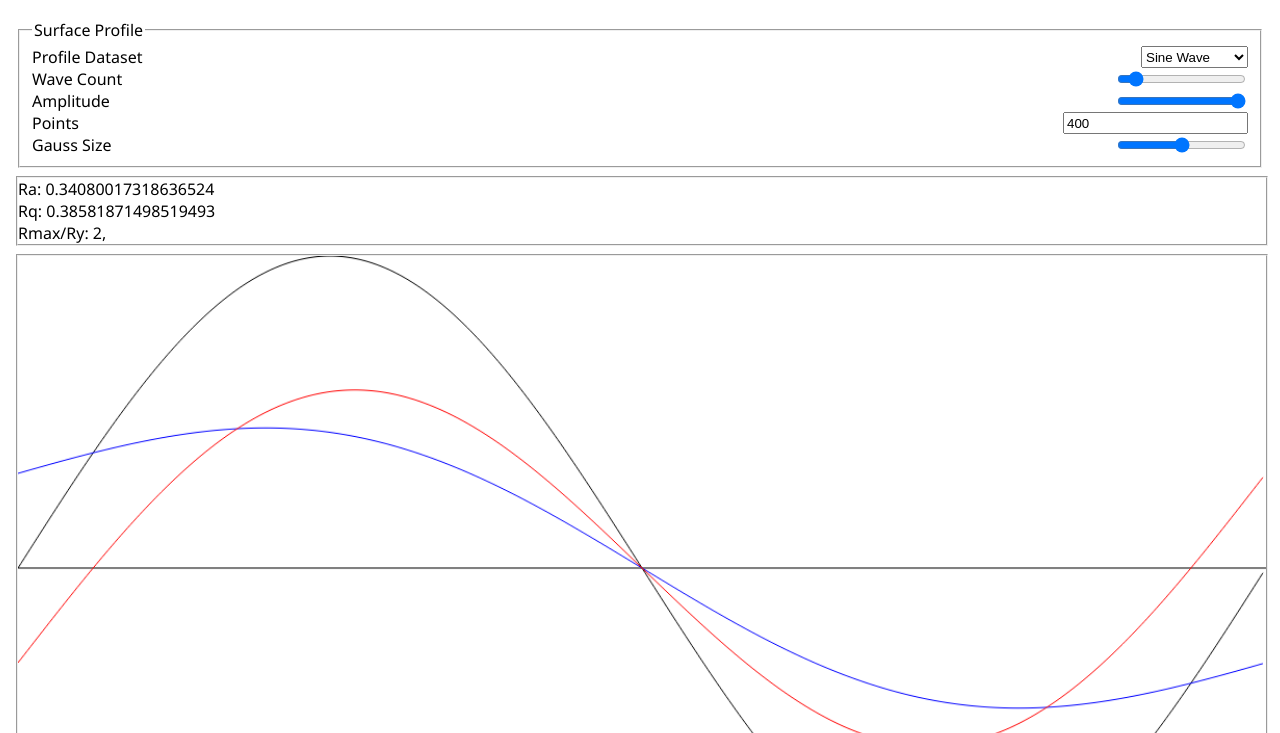
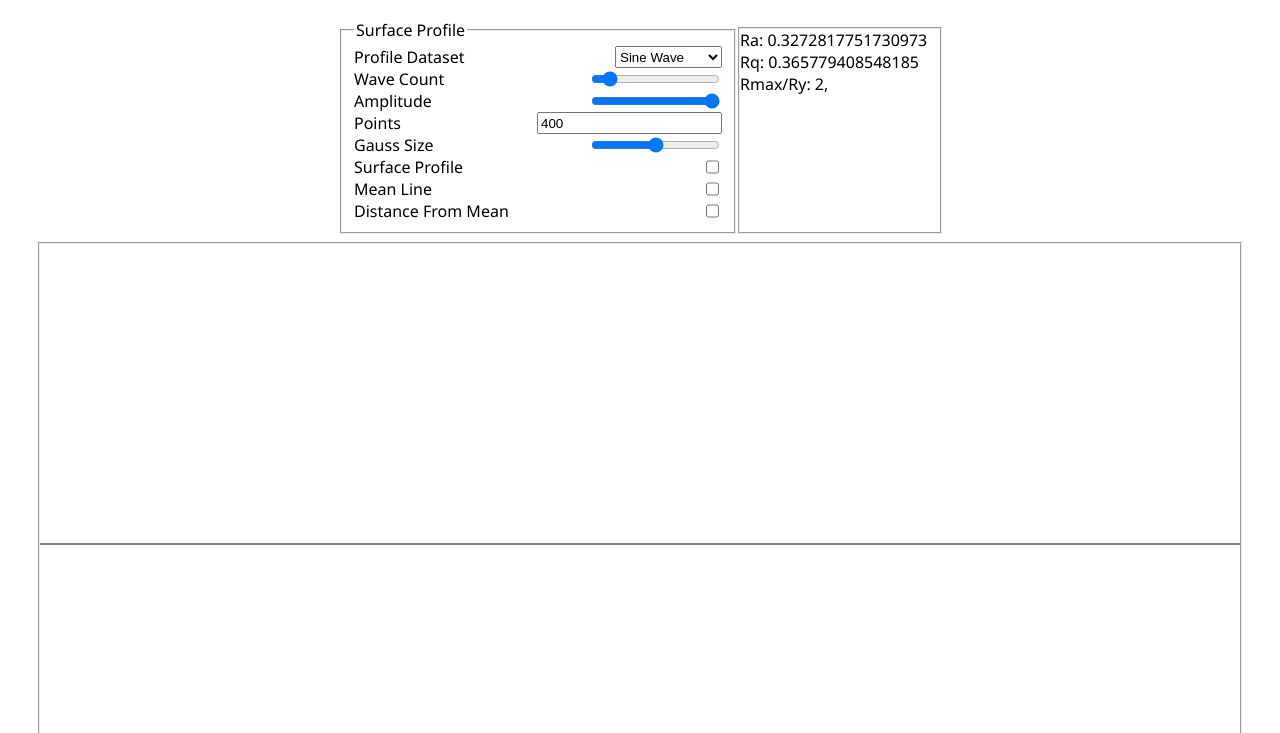
Before and after one commit to RickyOwings/roughness, a website built with Vite: page index.html in a window 1280 px wide. Shown: the part 67-800 px from the top of the page. Built offline with nearby package versions, Linux system fonts and the light colour scheme.

Commit message:
Added checkboxes to toggle graphs

```diff
--- a/index.html
+++ b/index.html
@@ -40,6 +40,21 @@
                     <label for="gaussSize">Gauss Size</label>
                     <input id="gaussSize" type="range" min="0.01" max="2" step="0.01">
                 </div>
+
+                <div>
+                    <label for="surfaceProfile">Surface Profile</label>
+                    <input id="surfaceProfile" type="checkbox">
+                </div>
+
+                <div>
+                    <label for="meanLine">Mean Line</label>
+                    <input id="meanLine" type="checkbox">
+                </div>
+
+                <div>
+                    <label for="distFromMean">Distance From Mean</label>
+                    <input id="distFromMean" type="checkbox">
+                </div>
             </fieldset>
         </form>
         <div id="stats">
--- a/src/index.js
+++ b/src/index.js
@@ -37,6 +37,32 @@ const data = {
         }
         return null;
     },
+
+    get surfaceProfileChk() {
+        const elem = document.getElementById("surfaceProfile");
+        if (elem instanceof HTMLInputElement) {
+            return elem.checked;
+        }
+        return null;
+    },
+
+    get meanLineChk() {
+        const elem = document.getElementById("meanLine");
+        if (elem instanceof HTMLInputElement) {
+            return elem.checked;
+        }
+        return null;
+    },
+
+
+    get distFromMeanChk() {
+        const elem = document.getElementById("distFromMean");
+        if (elem instanceof HTMLInputElement) {
+            return elem.checked;
+        }
+        return null;
+    },
+
 
     waveFns: {
         "sinewave": function() {
@@ -142,11 +168,11 @@ const data = {
             for(let j = 0; j < kernel.length; j++) {
                 let k = j - kernelSize;
                 if (i + k < 0) {
-                    count += kernel[j];
+                    //count += kernel[j];
                     continue;
                 }
                 if (i + k >= profile.length) {
-                    count += kernel[j];
+                    //count += kernel[j];
                     continue;
                 }
                 sum += profile[i + k] * kernel[j];
@@ -224,7 +250,7 @@ function renderGraph(canvas) {
             return iota;
         }
 
-        {
+        if (data.surfaceProfileChk) {
             ctx.beginPath();
             ctx.moveTo(0, mapping(profile[0]));
             for(let i = 0; i < profile.length; i++) {
@@ -235,10 +261,10 @@ function renderGraph(canvas) {
             ctx.closePath();
         }
 
-        ctx.strokeStyle = "blue";
         const gauss = data.gaussianFilter(profile, gaussSize);
 
-        {
+        if (data.meanLineChk) {
+            ctx.strokeStyle = "blue";
             ctx.beginPath();
             ctx.moveTo(0, mapping(gauss[0]));
             for(let i = 0; i < gauss.length; i++) {
@@ -249,9 +275,9 @@ function renderGraph(canvas) {
             ctx.closePath();
         }
 
-        ctx.strokeStyle = "red";
         const rProfile = data.roughnessProfile(profile, gauss);
-        {
+        if (data.distFromMeanChk) {
+            ctx.strokeStyle = "red";
             ctx.beginPath();
             ctx.moveTo(0, mapping(rProfile[0]));
             for(let i = 0; i < rProfile.length; i++) {
--- a/style.css
+++ b/style.css
@@ -13,17 +13,31 @@ header {
     background-color: var(--bg-1);
 }
 
+main {
+    display: flex;
+    flex-wrap: wrap;
+    justify-content: center;
+}
+
 .SurfForm {
+    width: 400px;
     & div {
         display: flex;
-        width: 100%;
         justify-content: space-between;
     }
 }
 
 #graph, #stats {
     margin-top: 8px;
-    width: 100%;
     border-width: 2px;
     border-style: groove;
 }
+
+#stats {
+    width: 200px;
+    overflow-x: scroll;
+}
+
+#graph {
+    min-width: 100px;
+}
```
